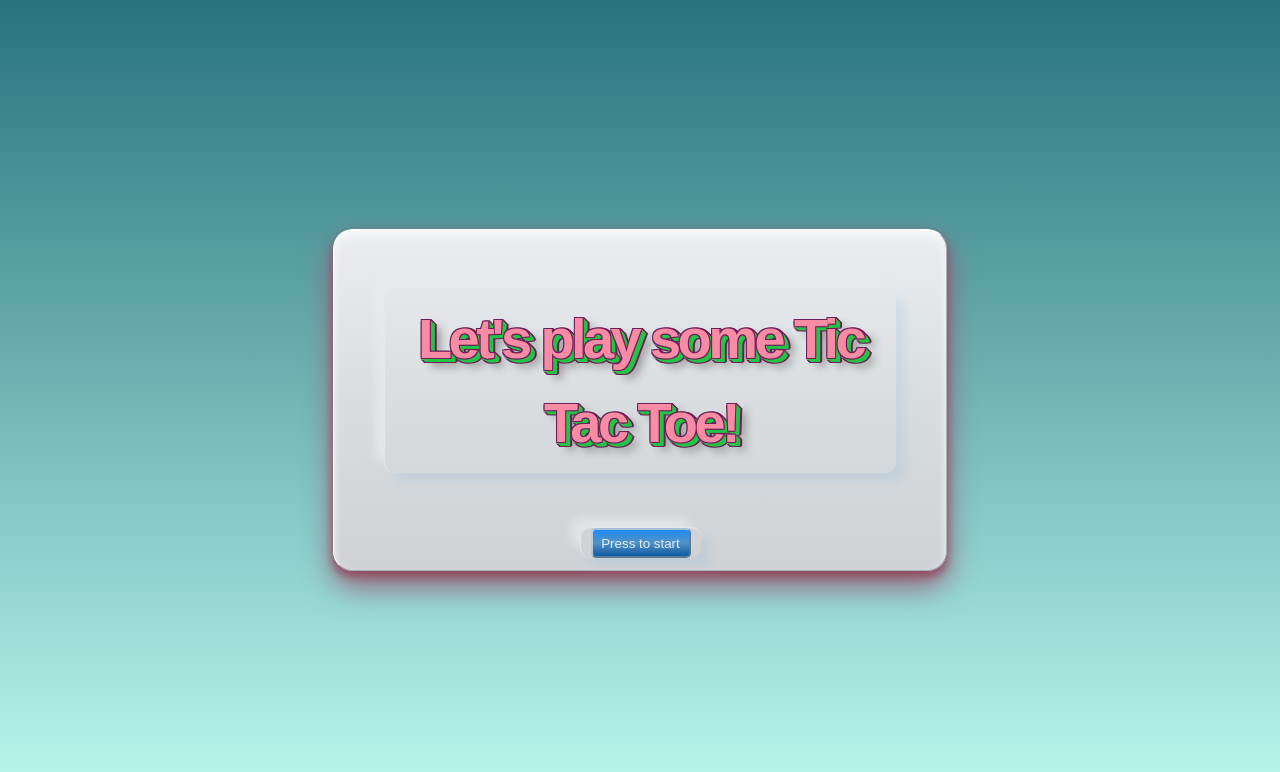
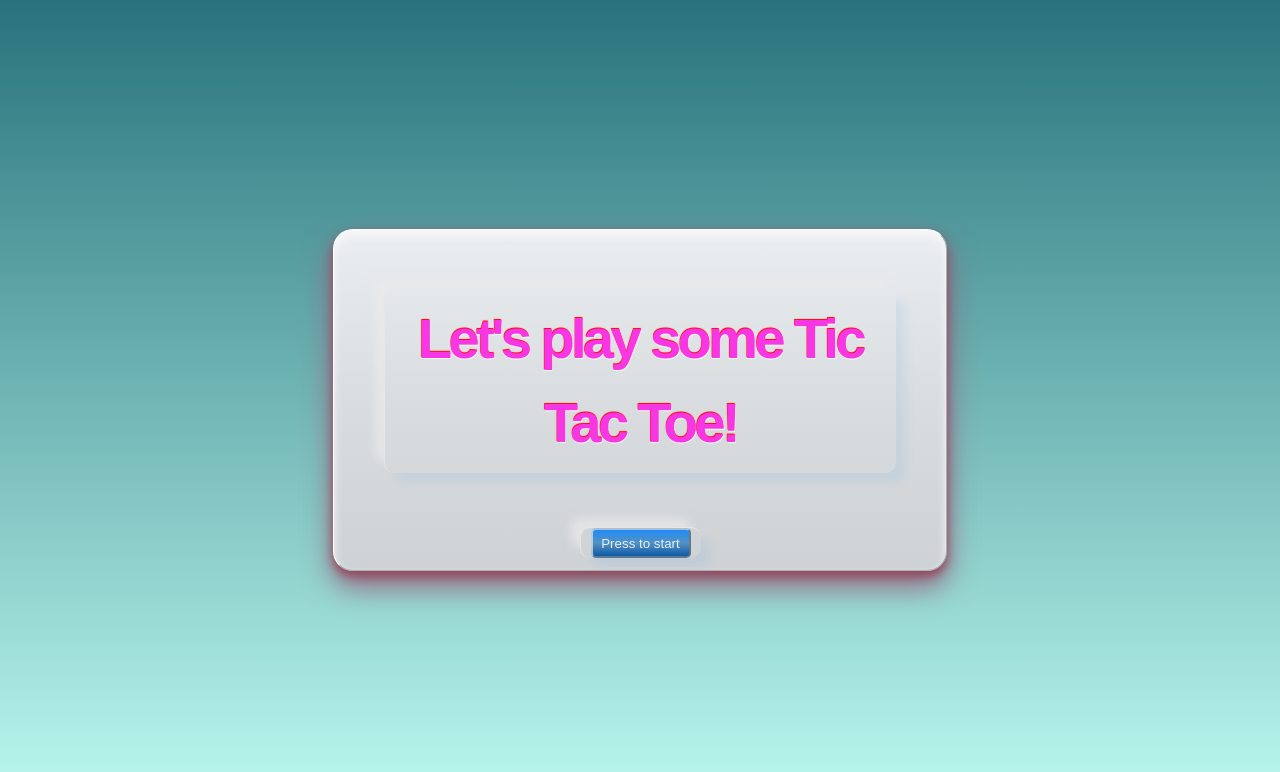
Before and after one commit to Mikael-Ronnberg/TicTacToe-React, a React (Vite) app: page / in a window 1280 px wide. Shown: the top 772 px of the page. Built offline with nearby package versions, Linux system fonts and the light colour scheme.

Commit message:
Style: fixed font

```diff
--- a/src/pages/Home/Home.css
+++ b/src/pages/Home/Home.css
@@ -17,12 +17,16 @@ body {
 
 
 h2 {
-    color: #f98ca4;
     font-size: 3.5rem;
     padding: .5rem;
 	letter-spacing: -0.225rem;
     z-index: 1;
-	text-shadow:
+    color: rgb(248, 55, 228);
+    border-top: 1px solid white;
+    border-left: 1px solid white;
+    text-shadow: -0.025rem -0.05rem 0.05rem #ff0000 ,
+    0.025rem 0.05rem 0.05rem rgb(255, 254, 254);
+	/* text-shadow:
 		-1px -1px 0 #6e1f58,
 		1px -1px 0 #6e1f58,
 		-1px 1px 0 #6e1f58,
@@ -49,6 +53,8 @@ h2 {
 		6px 3px 0 #6e1f58,
 		7px 4px 0 #6e1f58,
 		10px 8px 10px #8b8b8b;
+        */
+        /* color: #f98ca4; */
         border-top: 1px solid #e7e7e7;
         border-left: 1px solid #e7e7e7;
         border-radius: 10px;
```
